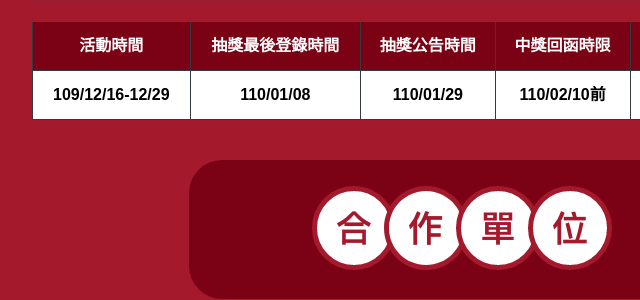
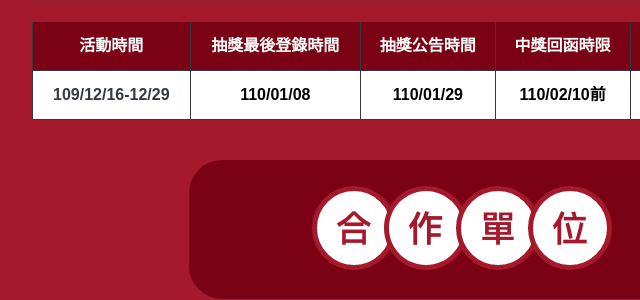
Before and after one commit to mingyangshih/familydemo_gulp, a plain HTML site: page blesscard.html in a window 1280 px wide. Shown: the part 1994-2294 px from the top of the page, 178-818 px from the left. Drawn offline with Linux system fonts and the light colour scheme.

Commit message:
Update 2020-11-23T01:02:56.988Z

```diff
--- a/blesscard.html
+++ b/blesscard.html
@@ -118,7 +118,7 @@
           </thead>
           <tbody>
             <tr>
-              <td scope="row" class="border border-dark">109/12/16-12/29</td>
+              <td scope="row" class="border border-dark text-dark">109/12/16-12/29</td>
               <td class="border border-dark">110/01/08</td>
               <td class="border border-dark">110/01/29</td>
               <td class="border border-dark">110/02/10前</td>
```
